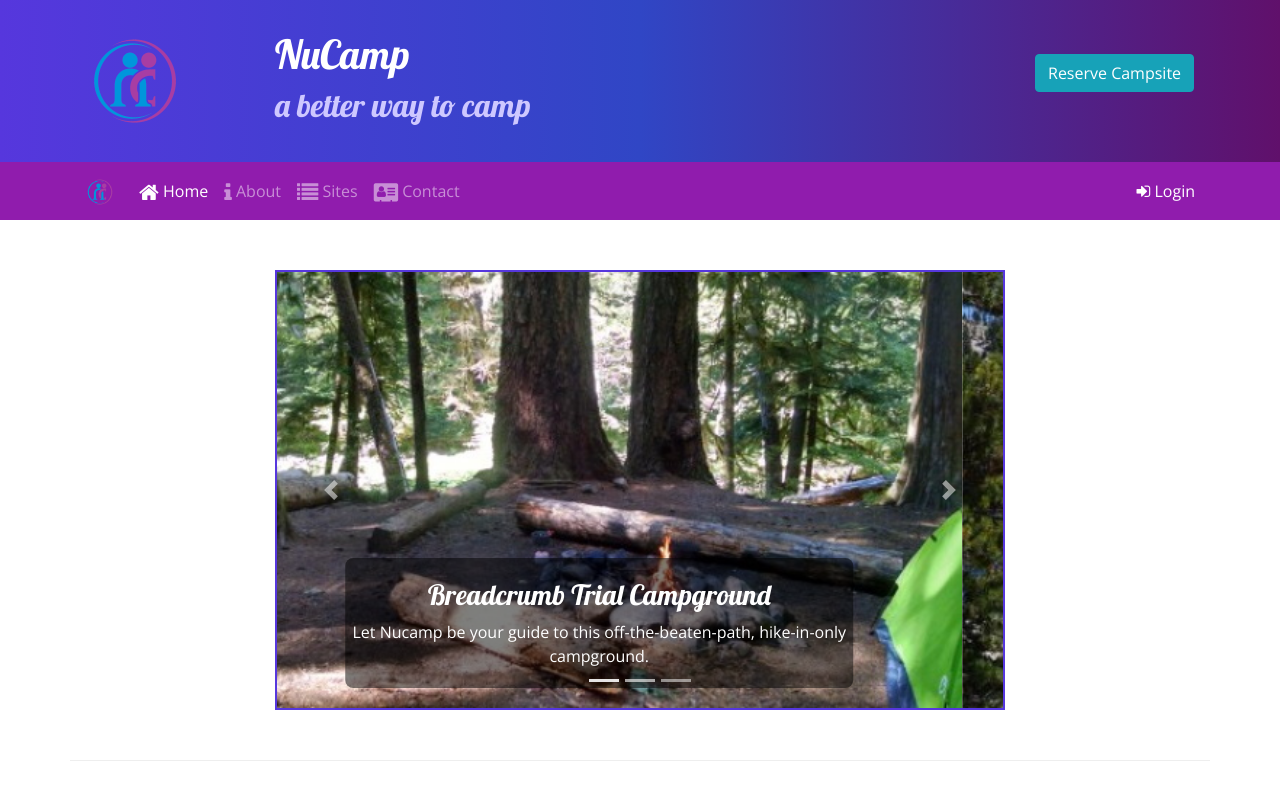
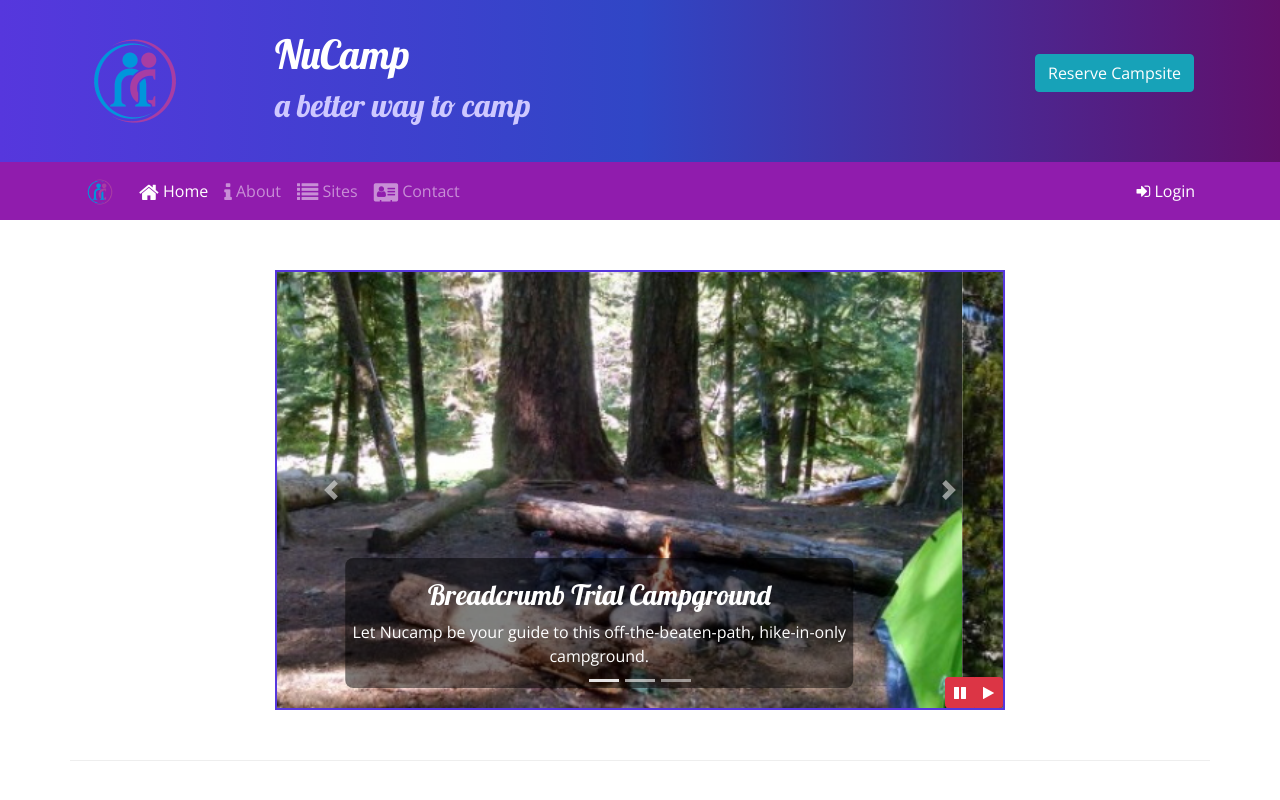
Before and after one commit to AnchorDB/Nucampsites-Project, a website: page index.html in a window 1280 px wide. Shown: the top 800 px of the page. Drawn offline with nearby package versions, Linux system fonts and the light colour scheme.

Commit message:
jQuery P1

```diff
--- a/css/styles.css
+++ b/css/styles.css
@@ -52,3 +52,10 @@ a, a:hover {
   .carousel {
     border: solid #5637DD 2px;
   }
+
+  #carouselBtn {
+    position: absolute;
+    right: 0;
+    bottom: 0;
+    z-index: 100;
+  }
--- a/index.html
+++ b/index.html
@@ -193,6 +193,14 @@
                         <span class="carousel-control-next-icon"></span>
                         <span class="sr-only">Next</span>
                     </a>
+                    <div class="btn-group" id="carouselBtn">
+                        <button class="btn btn-danger btn-sm" id="carouselPause">
+                            <i class="fa fa-pause"></i>
+                        </button>
+                        <button class="btn btn-danger btn-sm" id="carouselPlay">
+                            <i class="fa fa-play"></i>
+                        </button>
+                    </div>
                 </div>
             </div>
         </div>
@@ -323,9 +331,15 @@
     <script src="node_modules/bootstrap/dist/js/bootstrap.min.js"></script>
 
     <script>
-        $(function () {
-            $('[data-toggle="tooltip"]').tooltip()
-        })
+        $(function() {
+            $('.carousel').carousel ( { interval: 2000});
+            $('#carouselPause').click(function(){
+                $('.carousel').carousel('pause');
+            });
+            $('#carouselPlay').click(function(){
+                $('.carousel').carousel('cycle');
+            });
+        });
     </script>
 </body>
 
```
